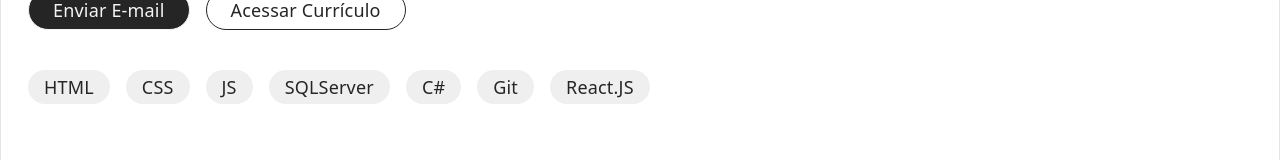
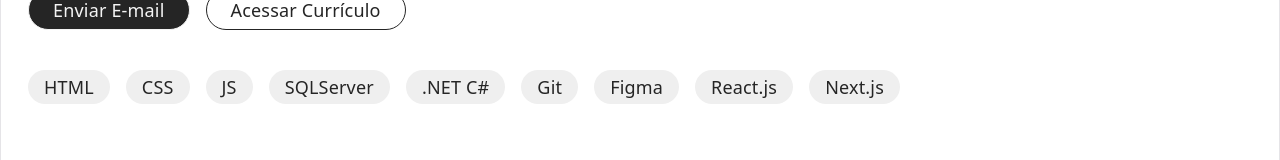
Before and after one commit to natali-schers/natali-schers.github.io, a React (Vite) app: page / in a window 1280 px wide. Shown: the part 314-474 px from the top of the page. Built offline with nearby package versions, Linux system fonts and the light colour scheme.

Commit message:
fix: correct technology names in Hero component

```diff
--- a/src/components/Hero/Hero.tsx
+++ b/src/components/Hero/Hero.tsx
@@ -6,9 +6,11 @@
   "CSS",
   "JS",
   "SQLServer",
-  "C#",
+  ".NET C#",
   "Git",
-  "React.JS",
+  "Figma",
+  "React.js",
+  "Next.js",
 ];
 
 export default function Hero() {
```
